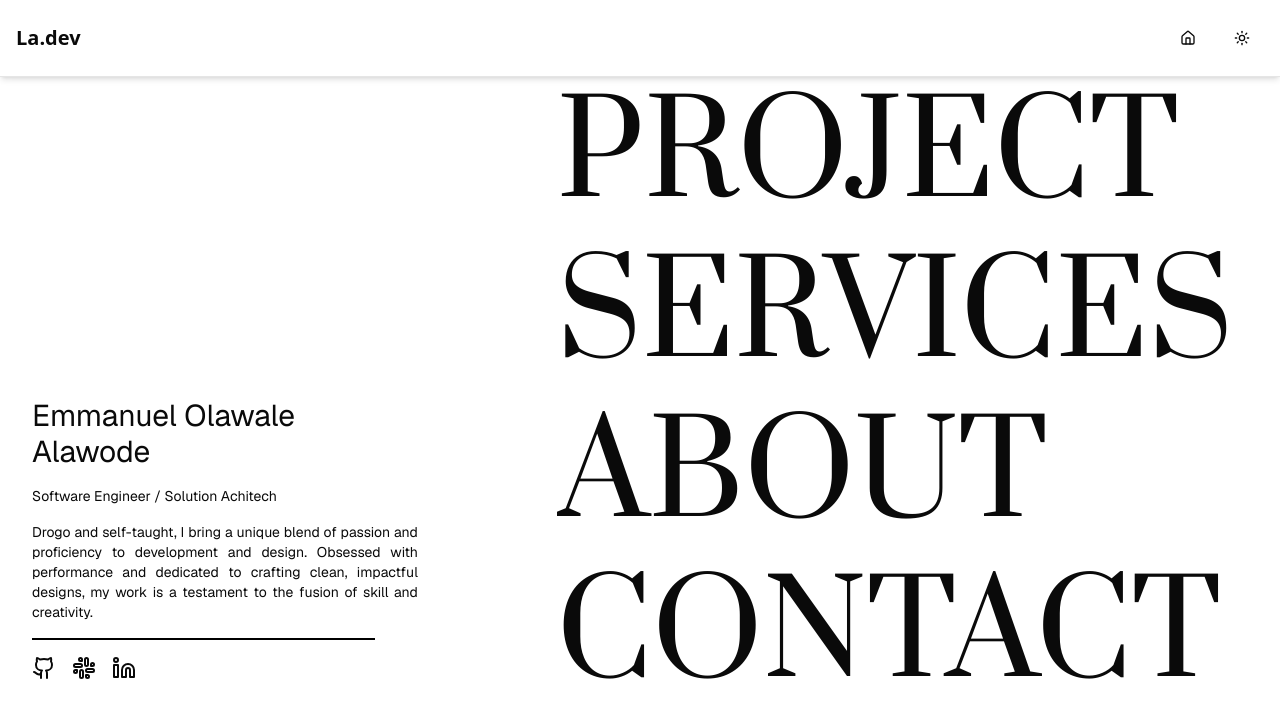
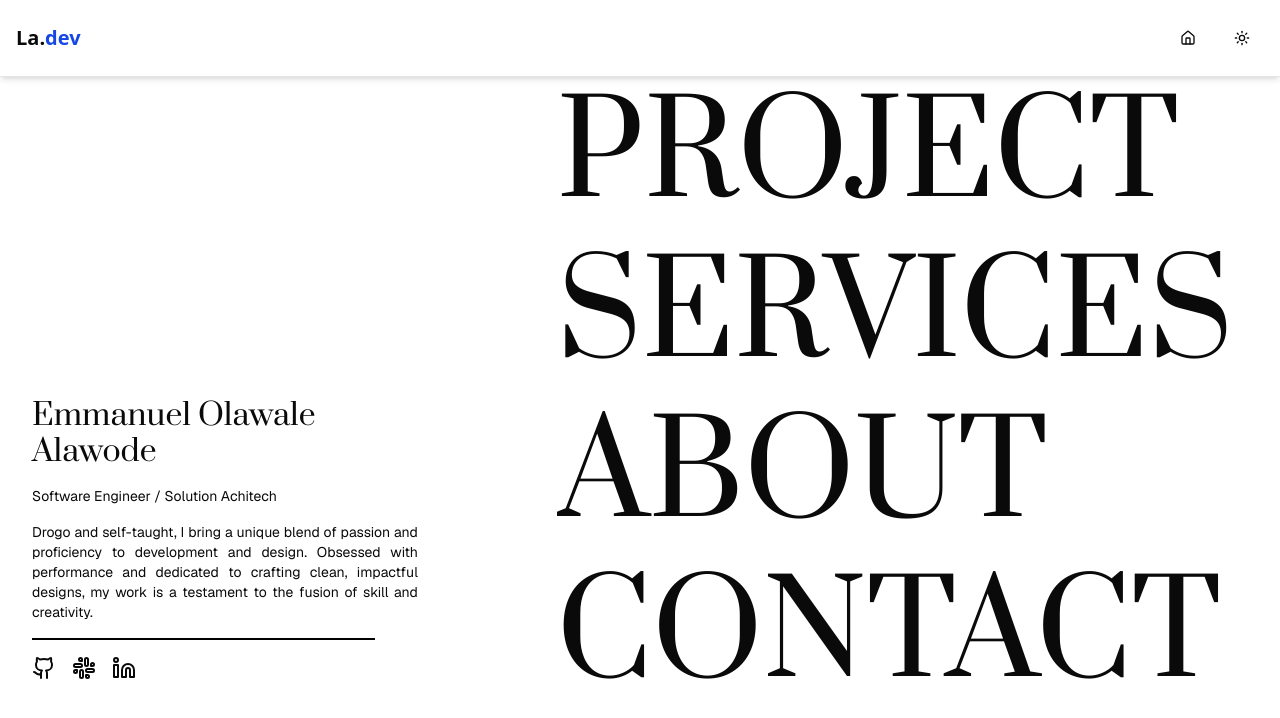
Before and after one commit to bigchuch/La_portfolio, a Next.js app: page / in a window 1280 px wide. Shown: the top 718 px of the page. Built offline with nearby package versions, Linux system fonts and the light colour scheme.

Commit message:
restructure project

```diff
--- a/app/page.tsx
+++ b/app/page.tsx
@@ -12,6 +12,8 @@ export default function Home() {
   );
 
   {/* NEXT_PUBLIC_EMAILJS_SERVICE_ID="service_59k0t1f"
-NEXT_PUBLIC_EMAILJS_TEMPLATE_ID="template_h1hy10n"
-NEXT_PUBLIC_EMAILJS_PUBLIC_KEY="7dz6PZRe8RTV2lGaV" */}
+      NEXT_PUBLIC_EMAILJS_TEMPLATE_ID="template_h1hy10n"
+      NEXT_PUBLIC_EMAILJS_PUBLIC_KEY="7dz6PZRe8RTV2lGaV"
+    */
+  }
 }
--- a/app/projects/page.tsx
+++ b/app/projects/page.tsx
@@ -1,6 +1,6 @@
 // app/portfolio/page.tsx
 import { projectsDb } from "@/lib/projectsDb";
-import ProjectCard from "@/components/ProjectCard";
+import ProjectCard from "./ProjectCard";
 
 export default function ProjectsPage() {
   return (
--- a/app/services/page.tsx
+++ b/app/services/page.tsx
@@ -1,4 +1,4 @@
-import ServicesSection from "@/components/ServicesSection";
+import ServicesSection from "./ServicesSection";
 
 export default function ServicesPage() {
   return (
--- a/components/Hero.tsx
+++ b/components/Hero.tsx
@@ -11,7 +11,7 @@ const Hero = () => {
 
         <div className="e md:flex md:flex-col col-span-2 md:justify-end md:pb-20">
           <div className="mt-16 font-geist-sans sm:w-fit pt-2  ">
-            <h1 className="text-4x md:text-2xl lg:text-3xl hover:italic transition-all duration-500 ">Emmanuel Olawale <span className="block">Alawode</span> </h1>
+            <h1 className="text-4x md:text-2xl lg:text-3xl  font-prata">Emmanuel Olawale <span className="block">Alawode</span> </h1>
             <h2 className="text-md mt-4  md:text-sm lg:text-md ">Software Engineer / Solution Achitech </h2>
             <p className="text-sm mt-4 w-[70%] text-justify md:w-[90%] md:text-sm lg:text-md">Drogo and self-taught, I bring a unique blend of passion and proficiency to development and design. Obsessed with performance and dedicated to crafting clean, impactful designs, my work is a testament to the fusion of skill and creativity.</p>
           </div>
@@ -35,13 +35,13 @@ const Hero = () => {
         <div className="  mt-8 font-prata text-6xl flex flex-col gap-8 items-end md:items-start md:text-7xl lg:text-8xl xl:text-9xl md:justify-center md:col-span-3 overflow-clip ">
 
           {/* navbar link */}
-          <div>
-            <Link href="/projects" className="flex items-center gap-1 font-prata  hover:skew-x-3 transition-all duration-300">
+          <div className="hover:skew-x-3 transition-all duration-300">
+            <Link href="/projects" className="flex items-center gap-1 hover:italic transition-all duration-500">
               PROJECT
             </Link>
           </div>
           <div>
-            <Link href="/services" className="flex items-center gap-1  hover:italic transition-all duration-500">
+            <Link href="/services" className="flex items-center gap-1  hover:text-blue-700 hover:text- transition-text-color duration-500">
               SERVICES
             </Link>
           </div>
--- a/components/Navbar.tsx
+++ b/components/Navbar.tsx
@@ -25,7 +25,7 @@ const Navbar = () => {
       <nav className=" mx-auto max-w-7xl  flex items-center justify-between p-4 border-b">
         {/* Logo */}
         <Link href="/" className="text-xl font-bold z-20">
-          La.dev
+          La.<span className="text-blue-700">dev</span>
         </Link>
 
         {/* Desktop Nav Links */}
```
Also changed, not shown: app/about/page.tsx (+4 -4 lines), app/about/AboutSection.tsx (renamed from components/AboutSection.tsx), app/about/DownloadCvButton.tsx (renamed from components/DownloadCvButton.tsx), app/about/ExperienceSection.tsx (renamed from components/ExperienceSection.tsx), app/about/Technologies.tsx (renamed from components/Technologies.tsx), app/projects/ProjectCard.tsx (renamed from components/ProjectCard.tsx), app/services/ServicesSection.tsx (renamed from components/ServicesSection.tsx).
